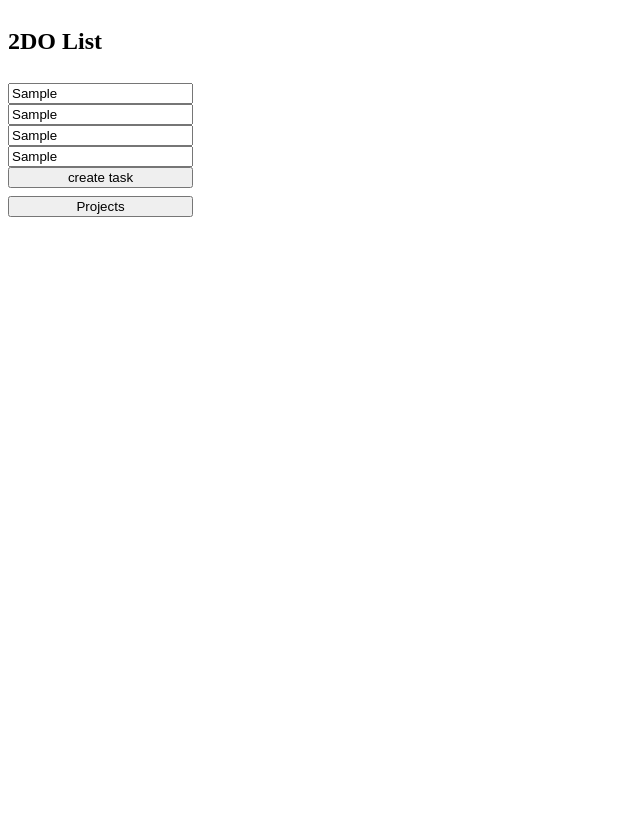
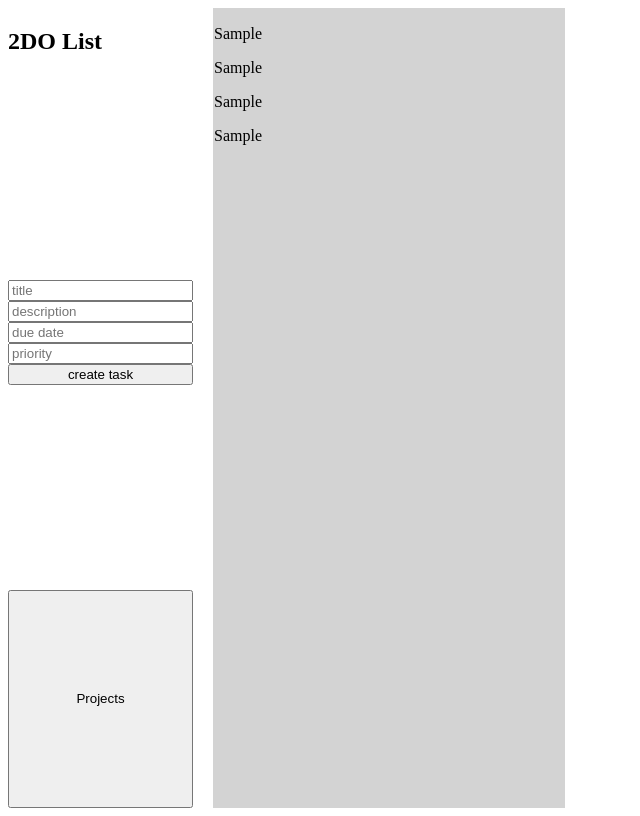
Before and after one commit to shiraori11/ToDo-List, a website built with webpack: page src/template.html in a window 1280 px wide. Both pictures are taken after typing "Sample", "Sample", "Sample", "Sample" into the empty fields and a click on the input "create task". Shown: the whole page, without its empty margins (0-640 px from the left). Built offline with nearby package versions, Linux system fonts and the light colour scheme.

Commit message:
Shows new task in menu Added a function to show new task in the screen.
Refactored domManagement so index.js would handle the connection between the frontend and the functions, improving modularity.

```diff
--- a/src/contents/displayTask.js
+++ b/src/contents/displayTask.js
@@ -1,3 +1,13 @@
-const taskDiv = document.createElement("div");
+export default function displayTask(Task) {
+  const taskDiv = document.createElement("div");
+  taskDiv.classList = "task-card";
 
-const taskTitle = document.createElement("p");
+  taskDiv.innerHTML = `
+    <p>${Task.title}</p>
+    <p>${Task.description}</p>
+    <p>${Task.dueDate}</p>
+    <p>${Task.priority}</p>
+  `
+
+  return taskDiv;
+}
--- a/src/index.js
+++ b/src/index.js
@@ -1,10 +1,14 @@
 import "./style.css";
+import taskModel from "./model/taskModel.js";
 import domManagement from "./scripts/domManagement.js";
 import tasksManagement from "./scripts/tasks.js";
-
+import displayTask from "./contents/displayTask.js";
 
 function createTask() {
   const [title, desc, dueDate, priority] = domManagement.getTaskData();
-  tasksManagement.createTask(title, desc, dueDate, priority);
+  const newTask = new taskModel(title, desc, dueDate, priority)
+  domManagement.resetTaskDataInput();
+  domManagement.addTaskItems(displayTask(newTask));
 }
+
 domManagement.addCreateTaskButtonFunc(createTask);
--- a/src/scripts/domManagement.js
+++ b/src/scripts/domManagement.js
@@ -4,10 +4,15 @@ const taskTitle = document.querySelector("#title");
 const taskDescription = document.querySelector("#description");
 const taskDueDate = document.querySelector("#duedate");
 const taskPriority = document.querySelector("#priority");
+const taskForm = document.getElementById("create-task-form");
 
 function addCreateTaskButtonFunc(func) {
   createTaskButton.addEventListener("click", func);
 };
+
+function resetTaskDataInput() {
+  taskForm.reset();
+}
 
 function getTaskData() {
   const title = taskTitle.value;
@@ -18,7 +23,13 @@ function getTaskData() {
   return [title, description, dueDate, priority];
 };
 
+function addTaskItems(task) {
+  taskListContent.appendChild(task);
+}
+
 export default {
   addCreateTaskButtonFunc,
-  getTaskData
+  getTaskData,
+  resetTaskDataInput,
+  addTaskItems
 };
--- a/src/style.css
+++ b/src/style.css
@@ -1,13 +1,28 @@
 .website-layout {
   display: flex;
+  column-gap: 20px;
 }
 
 .side-bar {
   display: grid;
   gap: 8px;
+  height: 100vh;
 }
 
-.create-task-form {
+.contents {
+  display: flex;
+  width: 100%;
+  flex-wrap: wrap;
+  gap: 10px;
+}
+
+#create-task-form {
   display: flex;
   flex-direction: column;
 }
+
+.task-card {
+  padding: 1px;
+  background-color: lightgrey;
+  width: 350px;
+}
--- a/src/template.html
+++ b/src/template.html
@@ -9,11 +9,11 @@
   <div class="website-layout">
     <nav class="side-bar">
       <h1>2DO List</h1>
-      <form onsubmit="return false" class="create-task-form">
-        <input type="text" placeholder="title" name="todo title" id="title">
-        <input type="text" placeholder="description" name="description" id="description">
-        <input type="text" placeholder="due date" name="duedate" id="duedate">
-        <input type="text" placeholder="priority" name="priority" id="priority">
+      <form onsubmit="return false" id="create-task-form">
+        <input type="text" placeholder="title" name="todo title" id="title" class="taskInput">
+        <input type="text" placeholder="description" name="description" id="description" class="taskInput">
+        <input type="text" placeholder="due date" name="duedate" id="duedate" class="taskInput">
+        <input type="text" placeholder="priority" name="priority" id="priority" class="taskInput">
         <input type="submit" value="create task" id="createTaskButton">
       </form>
       <button>Projects</button>
```
